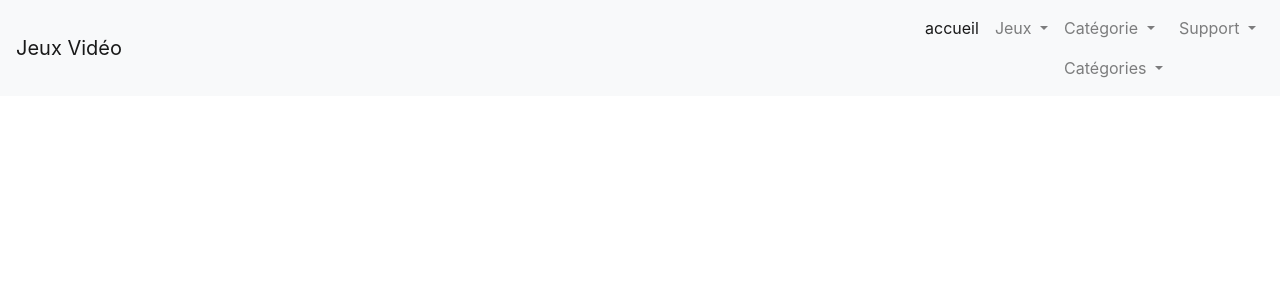
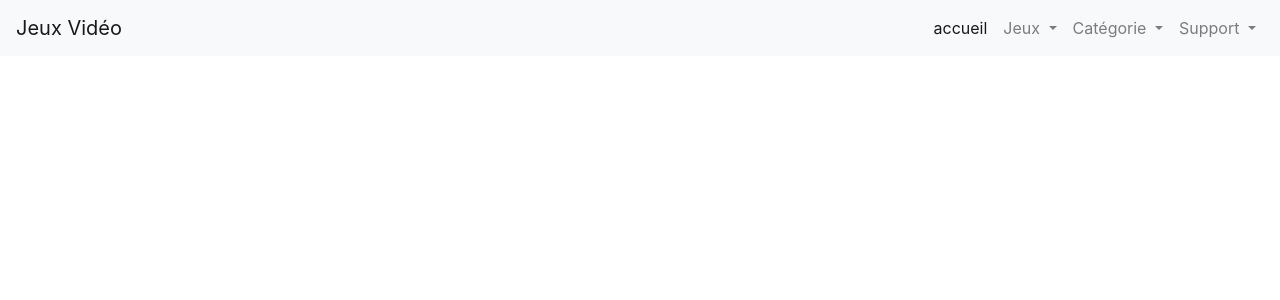
Before and after one commit to Waltercalling/videogames, a PHP site: page /index.php in a window 1280 px wide. Shown: the top 300 px of the page. Run offline with PHP 8.4, Linux system fonts and the light colour scheme.

Commit message:
Update header.php

```diff
--- a/inc/header.php
+++ b/inc/header.php
@@ -31,15 +31,6 @@
 	          <a class="dropdown-item" href="list-category.php">Liste</a>
 	        </div>
 
-				<a class="nav-link dropdown-toggle" href="#" id="navbarDropdown" role="button" data-toggle="dropdown" aria-haspopup="true" aria-expanded="false">
-				Catégories
-				</a>
-				<div class="dropdown-menu" aria-labelledby="navbarDropdown">
-				<a class="dropdown-item" href="add-category.php">Ajout</a>
-				<a class="dropdown-item" href="list-category.php">Liste</a>
-				</div>
-		   </li>
-
 	        <!-- Menu Support -->
 
 	       <li class="nav-item dropdown">
```
